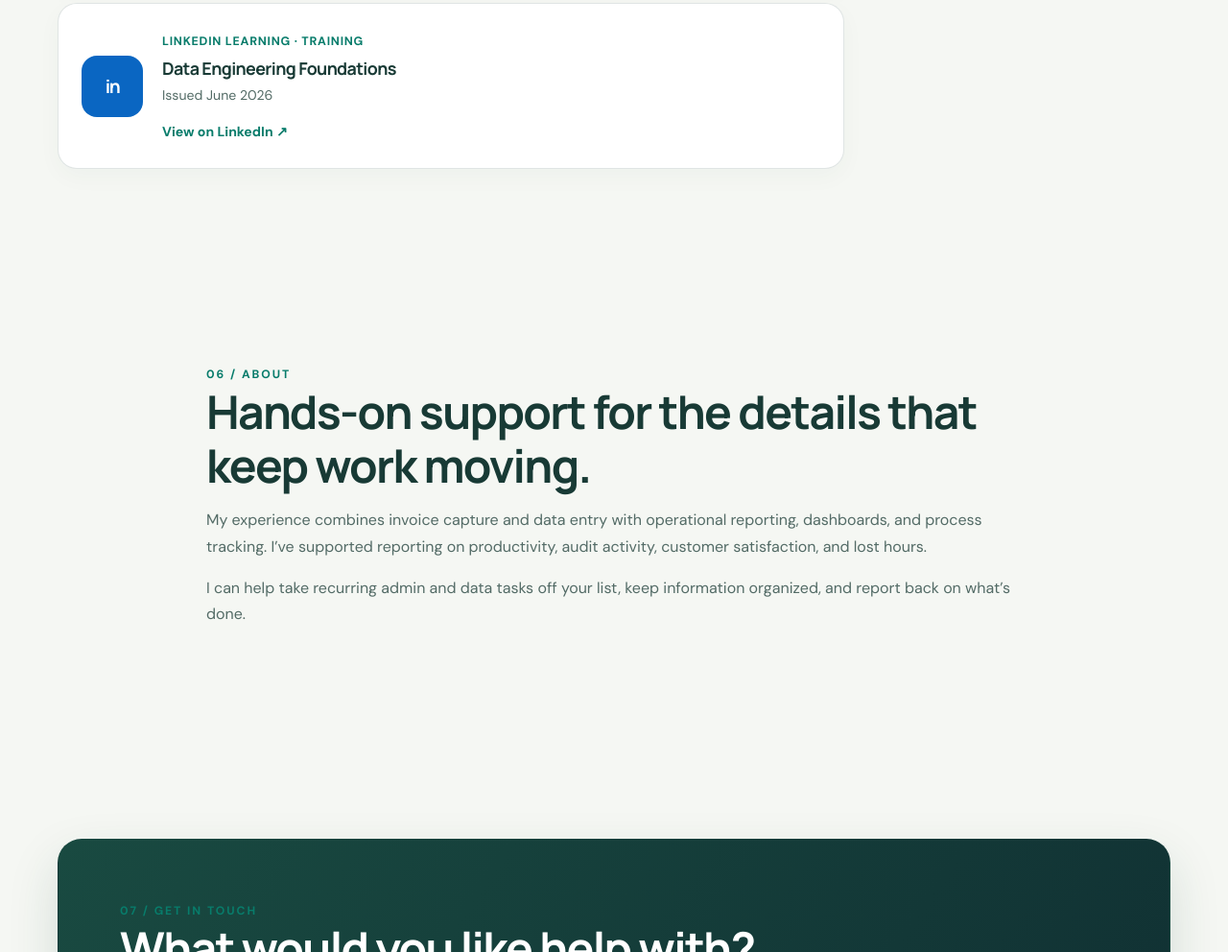
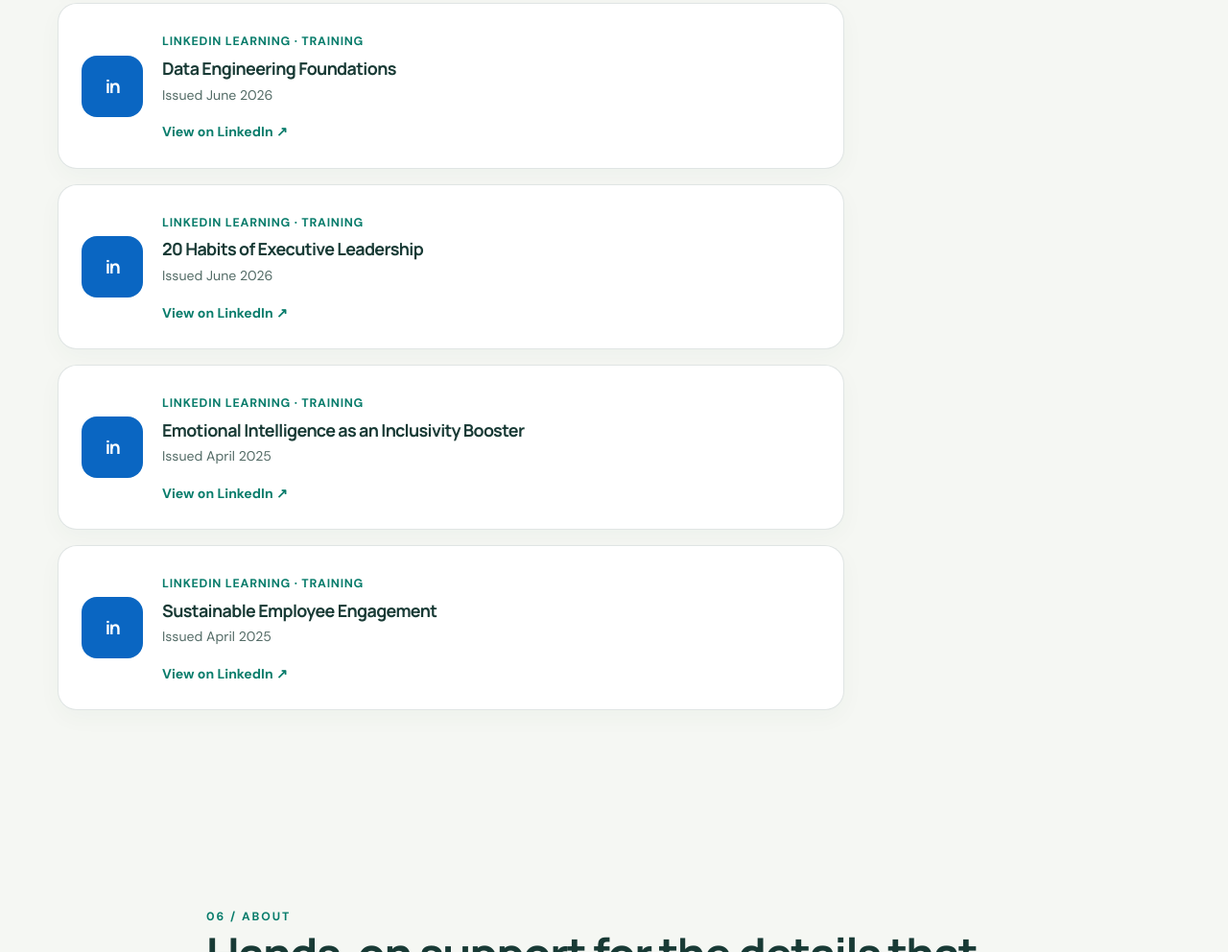
Before and after one commit to kenn050902/kennsantos.github.io, a plain HTML site: page index.html in a window 1280 px wide. Shown: the part 7217-8209 px from the top of the page at 96% size. Drawn offline with Linux system fonts and the light colour scheme.

Commit message:
Add operations support training courses

```diff
--- a/index.html
+++ b/index.html
@@ -129,6 +129,9 @@
 <article class="card certification-card training-card"><div class="certification-mark training-mark" aria-hidden="true">in</div><div class="certification-details"><span class="company">LinkedIn Learning · Training</span><h3>11 Useful Tips for Regression Analysis</h3><p>Issued June 2026</p><a href="https://www.linkedin.com/in/kenn-errolle-santos-09750433a/" target="_blank" rel="noopener">View on LinkedIn ↗</a></div></article>
 <article class="card certification-card training-card"><div class="certification-mark training-mark" aria-hidden="true">in</div><div class="certification-details"><span class="company">LinkedIn Learning · Training</span><h3>Business Writing Principles</h3><p>Issued June 2026</p><a href="https://www.linkedin.com/in/kenn-errolle-santos-09750433a/" target="_blank" rel="noopener">View on LinkedIn ↗</a></div></article>
 <article class="card certification-card training-card"><div class="certification-mark training-mark" aria-hidden="true">in</div><div class="certification-details"><span class="company">LinkedIn Learning · Training</span><h3>Data Engineering Foundations</h3><p>Issued June 2026</p><a href="https://www.linkedin.com/in/kenn-errolle-santos-09750433a/" target="_blank" rel="noopener">View on LinkedIn ↗</a></div></article>
+<article class="card certification-card training-card"><div class="certification-mark training-mark" aria-hidden="true">in</div><div class="certification-details"><span class="company">LinkedIn Learning · Training</span><h3>20 Habits of Executive Leadership</h3><p>Issued June 2026</p><a href="https://www.linkedin.com/in/kenn-errolle-santos-09750433a/" target="_blank" rel="noopener">View on LinkedIn ↗</a></div></article>
+<article class="card certification-card training-card"><div class="certification-mark training-mark" aria-hidden="true">in</div><div class="certification-details"><span class="company">LinkedIn Learning · Training</span><h3>Emotional Intelligence as an Inclusivity Booster</h3><p>Issued April 2025</p><a href="https://www.linkedin.com/in/kenn-errolle-santos-09750433a/" target="_blank" rel="noopener">View on LinkedIn ↗</a></div></article>
+<article class="card certification-card training-card"><div class="certification-mark training-mark" aria-hidden="true">in</div><div class="certification-details"><span class="company">LinkedIn Learning · Training</span><h3>Sustainable Employee Engagement</h3><p>Issued April 2025</p><a href="https://www.linkedin.com/in/kenn-errolle-santos-09750433a/" target="_blank" rel="noopener">View on LinkedIn ↗</a></div></article>
 </div></section>
 <section id="about"><div class="container about"><div class="kicker">06 / About</div><h2>Hands-on support for the details that keep work moving.</h2><p>My experience combines invoice capture and data entry with operational reporting, dashboards, and process tracking. I’ve supported reporting on productivity, audit activity, customer satisfaction, and lost hours.</p><p>I can help take recurring admin and data tasks off your list, keep information organized, and report back on what’s done.</p></div></section>
 <section id="contact"><div class="container"><div class="cta-panel"><div class="kicker">07 / Get in touch</div><h2>What would you like help with?</h2><p>Tell me what you’re working on, what you’d like to hand off or improve, and how often you need support. We can shape the scope around your needs.</p><div class="actions"><a class="btn primary" href="mailto:kennsantos263@gmail.com?subject=Power%20BI%20and%20Operations%20Support">Email Kenn ↗</a><a class="btn secondary" href="https://www.linkedin.com/in/kenn-errolle-santos-09750433a/" target="_blank" rel="noopener">LinkedIn ↗</a><a class="btn secondary" href="https://github.com/kenn050902" target="_blank" rel="noopener">GitHub ↗</a></div></div></div></section>
```
